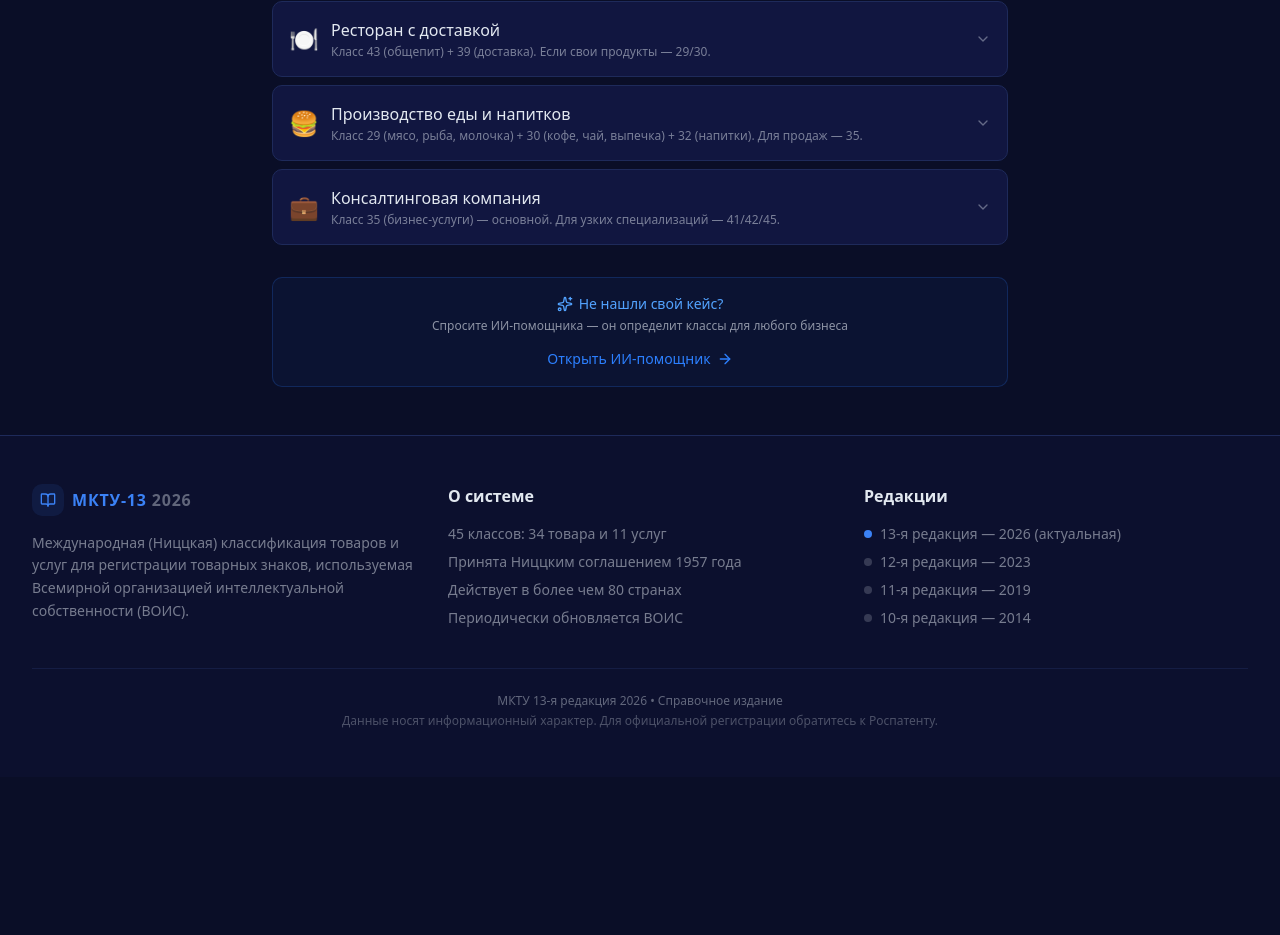
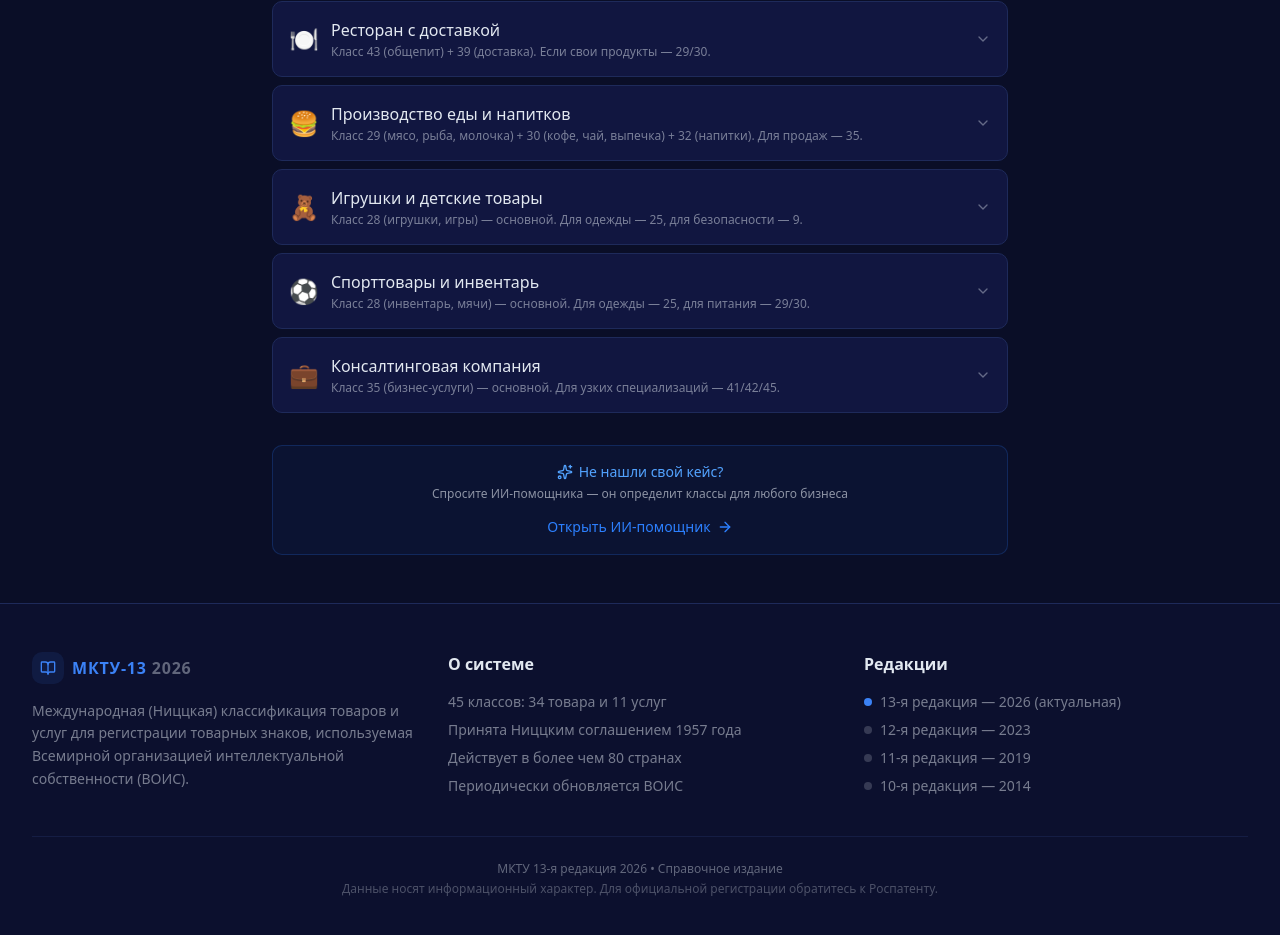
Before and after one commit to gabbardtools-a11y/mktu, a Next.js app: page /faq-cases in a window 1280 px wide. Shown: the part 1326-2261 px from the top of the page. Before the commit the page ends 2103 px from the top, so only its background shows below. Built offline with nearby package versions, Linux system fonts and the light colour scheme; no server answers.

Commit message:
Content: add 'Игрушки' and 'Спорттовары' cases to /faq-cases

```diff
--- a/src/app/faq-cases/faq-cases-client.tsx
+++ b/src/app/faq-cases/faq-cases-client.tsx
@@ -171,6 +171,39 @@ const CASES: CaseItem[] = [
     ],
     tip: "Класс 29 — для «живой» еды (мясо, молоко, рыба). Класс 30 — для «сухой» (кофе, чай, специи, выпечка). Класс 32 — для напитков. Если производите полный ассортимент — нужны все три.",
     warning: "Алкоголь — отдельный класс 33. Если производите пиво — это класс 32 (безалкогольные + пиво). Вино, водка, коньяк — класс 33.",
+  },
+  {
+    id: "toys",
+    emoji: "🧸",
+    question: "Игрушки и детские товары",
+    shortAnswer: "Класс 28 (игрушки, игры) — основной. Для одежды — 25, для безопасности — 9.",
+    classes: [
+      { id: 28, reason: "Игрушки, настольные игры, ёлочные украшения, рыболовные снасти", required: "always" },
+      { id: 25, reason: "Детская одежда, обувь", required: "sometimes" },
+      { id: 9, reason: "Электронные игрушки, гаджеты для детей", required: "sometimes" },
+      { id: 16, reason: "Книги, раскраски, детские издания", required: "sometimes" },
+      { id: 35, reason: "Розничная/онлайн продажа игрушек", required: "always" },
+      { id: 41, reason: "Если детские развлекательные услуги, игровые комнаты", required: "sometimes" },
+    ],
+    tip: "Класс 28 покрывает почти все игрушки — мягкие, настольные игры, конструкторы, видеоигры. Даже ёлочные игрушки и рыболовные снасти тут.",
+    warning: "Детская одежда — это класс 25 (как взрослая). Нет отдельного класса для «детского». Электронные игрушки (роботы, дроны) — класс 9.",
+  },
+  {
+    id: "sports-goods",
+    emoji: "⚽",
+    question: "Спорттовары и инвентарь",
+    shortAnswer: "Класс 28 (инвентарь, мячи) — основной. Для одежды — 25, для питания — 29/30.",
+    classes: [
+      { id: 28, reason: "Спортинвентарь, мячи, тренажёры, снаряжение", required: "always" },
+      { id: 25, reason: "Спортивная одежда, обувь, форма", required: "always" },
+      { id: 9, reason: "Фитнес-трекеры, электроника для спорта", required: "sometimes" },
+      { id: 29, reason: "Спортивное питание (протеины, батончики)", required: "sometimes" },
+      { id: 30, reason: "Спортивные напитки, энергетики", required: "sometimes" },
+      { id: 35, reason: "Розничная/онлайн продажа, реклама", required: "always" },
+      { id: 41, reason: "Если услуги фитнеса, тренировки, секции", required: "sometimes" },
+    ],
+    tip: "Сам инвентарь — класс 28. Одежда для спорта — класс 25 (не 28). Спортивное питание — класс 29. Если открываете спортшколу/клуб — добавьте класс 41.",
+    warning: "«Спортивная одежда» — это класс 25, не 28. Класс 28 только для инвентаря (мячи, гантели, тренажёры). Не путайте.",
   },
   {
     id: "consulting",
```
